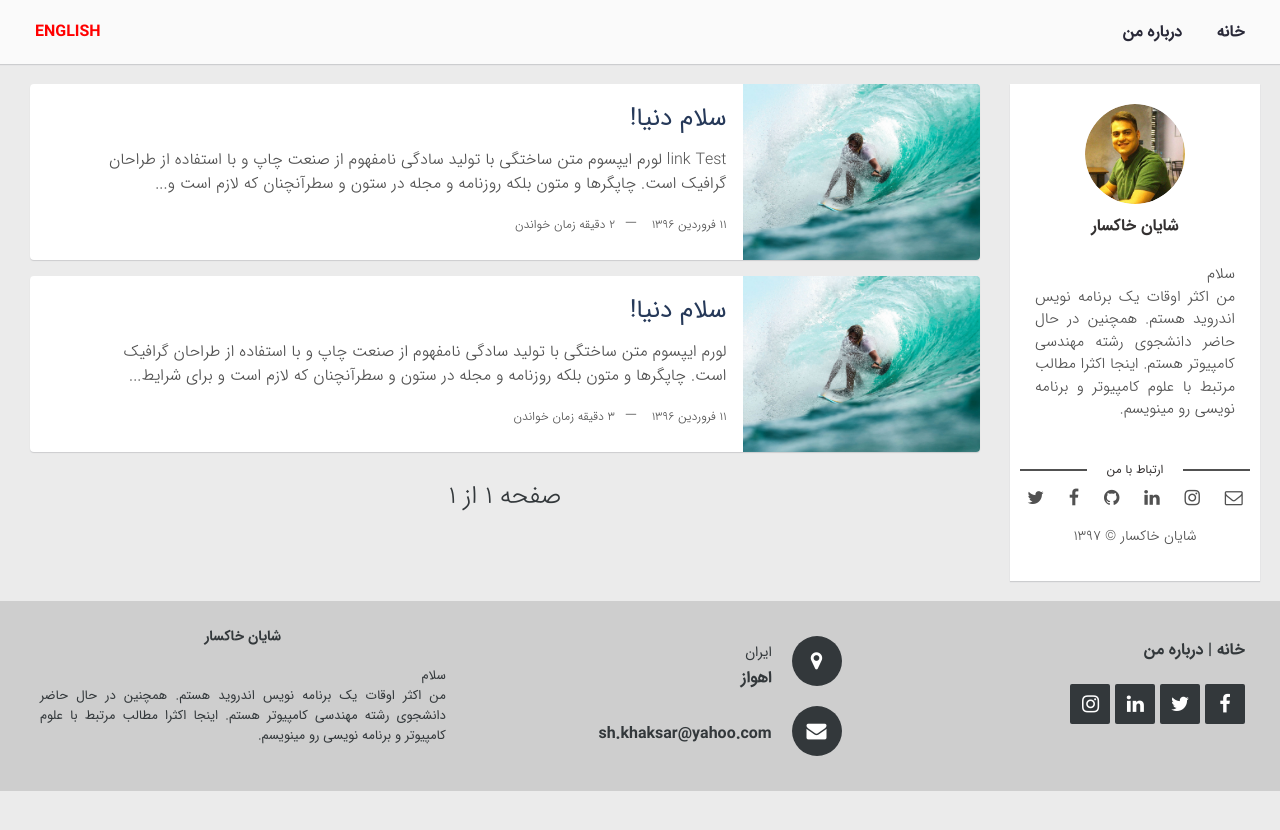
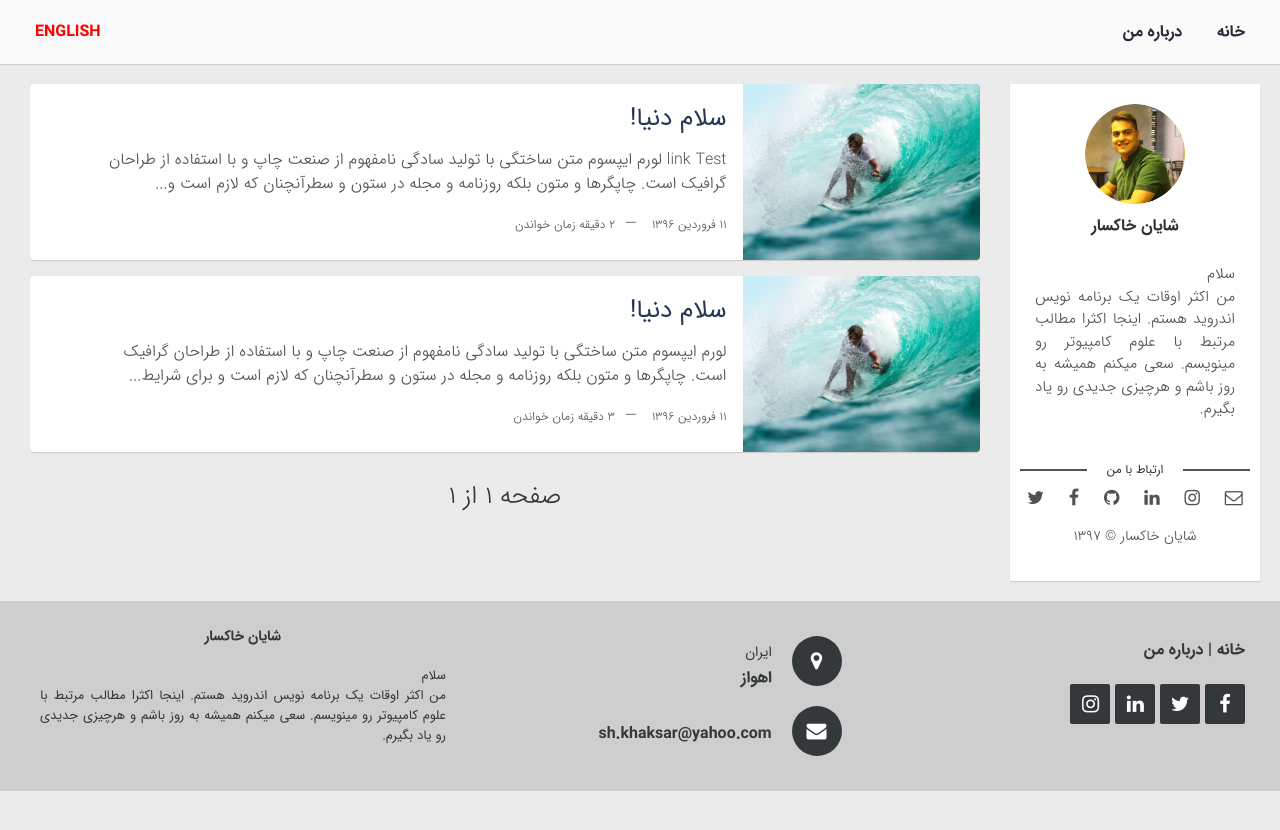
Before and after one commit to shkhaksar/fa, a Jekyll site: the page built from index.html, in a window 1280 px wide. Shown: the top 830 px of the page. Built offline with Jekyll 4.4.1, drawn with Linux system fonts in a browser that asks for light colours; the list of posts is cut into pages by our own code.

Commit message:
fix website description

```diff
--- a/_config.yml
+++ b/_config.yml
@@ -12,7 +12,7 @@
 author-phone: (+98) 000 000 0000
 author-country: ایران
 author-city: اهواز
-about-author: سلام<br />من اکثر اوقات یک برنامه نویس اندروید هستم. همچنین در حال حاضر دانشجوی رشته مهندسی کامپیوتر هستم. اینجا اکثرا مطالب مرتبط با علوم کامپیوتر و برنامه نویسی رو مینویسم. # add description
+about-author: سلام<br />من اکثر اوقات یک برنامه نویس اندروید هستم. اینجا اکثرا مطالب مرتبط با علوم کامپیوتر رو مینویسم. سعی میکنم همیشه به روز باشم و هرچیزی جدیدی رو یاد بگیرم. # add description
 social-twitter: sh_khaksar # add your Twitter handle
 social-facebook: sh.khaksar # add your Facebook handle
 social-github: shkhaksar # add your Github handle
```
